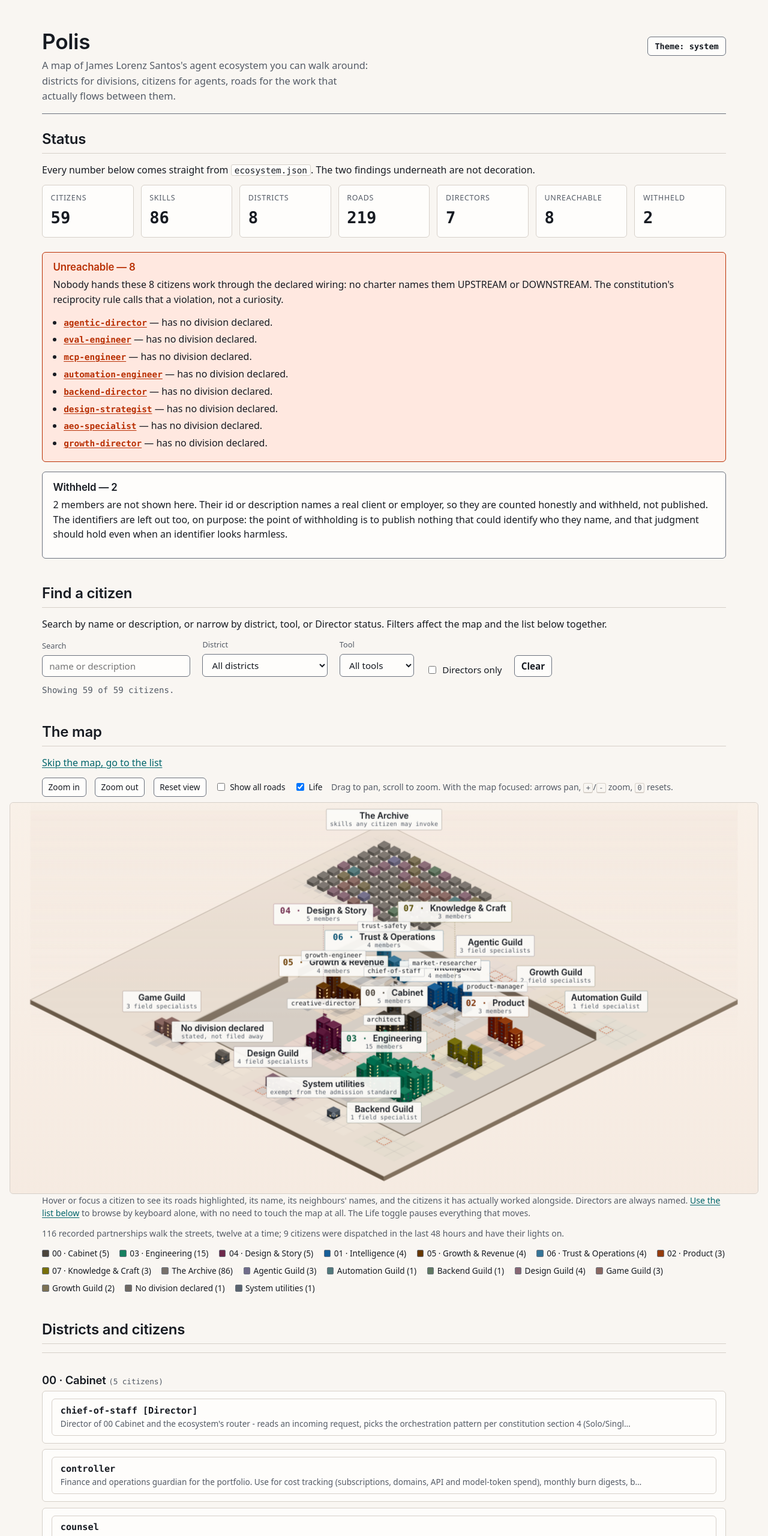
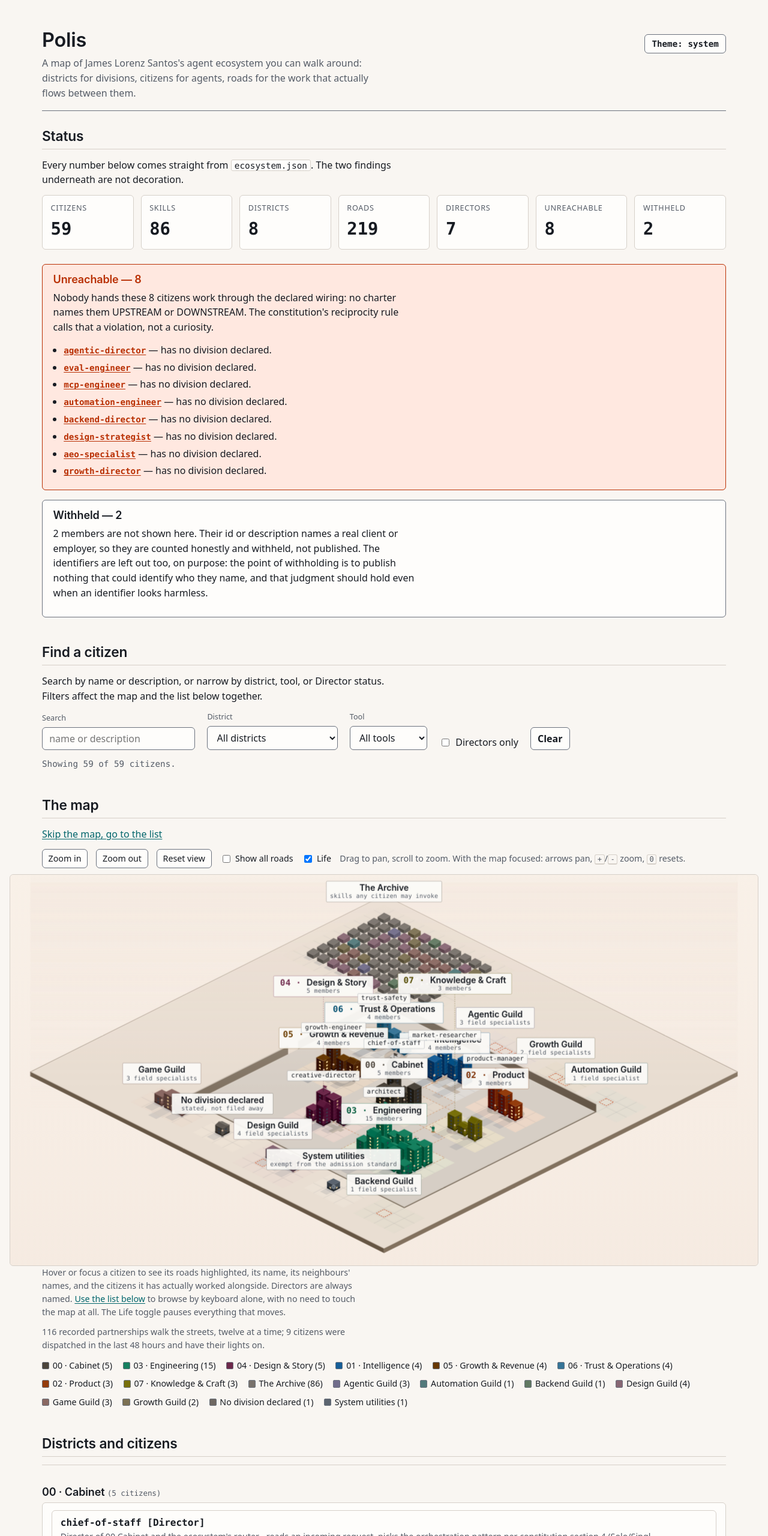
Before and after one commit to jamessuuu/polis, a website with bundled scripts: page site/index.html in a window 1280 px wide. Shown: the top 2560 px of the page at 60% size. Built offline with nearby package versions, Linux system fonts and the light colour scheme.

Commit message:
ui-craft: disciplined type scale + readable prose measure on site/styles.css
quality-harness kinds/ui-craft baseline on site/ measured 30 findings
(UC3 x4 near-duplicate rem steps, UC4 x26 prose over the 95ch readable
band, widest 165ch on .static-skill/.map-hint/bare <p> in the
unconstrained 1180px .page shell). Re-run after the fix: 0/0.

- UC3: replaced the ad-hoc rem values (0.7/0.78/0.8/0.85/0.87/0.88/0.9/
  0.92/0.95/1.02/1.05/1.1/1.15/1.35/1.5/1.7/2.2rem) with a single ratio
  scale (1.125, "major second", base 16px): 0.70/0.79/0.89/1/1.125/1.42/
  1.60/1.80/2.03rem. Near-duplicate values that were playing the same
  role (captions, meta text, secondary labels) were consolidated onto
  one shared step instead of just renumbered. .finding h3's own
  1.05rem override was dropped so it inherits the global h3 step
  instead of carrying a bespoke near-duplicate of it.
- UC4: added max-width: 66ch to the base `p` rule and to `.static-skill`
  (the readable band is 45-85ch; 66 sits in the middle regardless of
  font-size). code/kbd/pre are exempt from this pack's prose harvest by
  design and were left untouched.

npm test: 82/82 (unchanged).

```diff
--- a/site/styles.css
+++ b/site/styles.css
@@ -44,12 +44,15 @@
   color: var(--ink);
 }
 
-h1 { font-size: 2.2rem; margin: 0 0 0.2em; }
-h2 { font-size: 1.5rem; margin: 0 0 0.6em; border-bottom: 1px solid var(--border-subtle); padding-bottom: 0.35em; }
-h3 { font-size: 1.15rem; margin: 1.4em 0 0.4em; }
+h1 { font-size: 2.03rem; margin: 0 0 0.2em; }
+h2 { font-size: 1.42rem; margin: 0 0 0.6em; border-bottom: 1px solid var(--border-subtle); padding-bottom: 0.35em; }
+h3 { font-size: 1.125rem; margin: 1.4em 0 0.4em; }
 h4 { font-size: 1rem; margin: 1em 0 0.3em; }
 
-p { margin: 0 0 0.8em; }
+/* readable measure: prose in an unconstrained .page (1180px) column was
+   wrapping to 150-165 characters at wide viewports — well past the 45-85ch
+   band. 66ch sits in the middle of that band regardless of font-size. */
+p { margin: 0 0 0.8em; max-width: 66ch; }
 
 a { color: var(--accent); text-decoration-thickness: 1px; text-underline-offset: 0.15em; }
 a:hover { text-decoration-thickness: 2px; }
@@ -137,7 +140,7 @@
 
 .tagline {
   color: var(--ink-muted);
-  font-size: 1.02rem;
+  font-size: 1rem;
   margin: 0;
 }
 
@@ -149,7 +152,7 @@
 
 .theme-toggle {
   font-family: var(--font-mono);
-  font-size: 0.85rem;
+  font-size: 0.89rem;
 }
 
 main section, main aside {
@@ -160,7 +163,7 @@
 
 button, select, input[type="search"], input[type="text"] {
   font-family: var(--font-body);
-  font-size: 0.95rem;
+  font-size: 1rem;
   color: var(--ink);
   background: var(--bg-elevated);
   border: 1.5px solid var(--border-strong);
@@ -202,7 +205,7 @@
   padding: 0.7rem 0.85rem;
 }
 .stats-grid dt {
-  font-size: 0.78rem;
+  font-size: 0.79rem;
   text-transform: uppercase;
   letter-spacing: 0.06em;
   color: var(--ink-muted);
@@ -211,7 +214,7 @@
 .stats-grid dd {
   margin: 0;
   font-family: var(--font-mono);
-  font-size: 1.7rem;
+  font-size: 1.80rem;
   font-weight: 600;
 }
 
@@ -226,8 +229,9 @@
   margin-bottom: 1rem;
 }
 .finding h3 {
+  /* no own size: this IS an h3, it inherits the global h3 step (1.125rem)
+     instead of carrying a bespoke near-duplicate of it */
   margin-top: 0;
-  font-size: 1.05rem;
 }
 .finding-warn {
   border-color: var(--warn);
@@ -244,7 +248,7 @@
 
 .jump-to-citizen {
   font-family: var(--font-mono);
-  font-size: 0.9rem;
+  font-size: 0.89rem;
   background: none;
   border: none;
   padding: 0;
@@ -258,7 +262,7 @@
 .tag {
   display: inline-block;
   font-family: var(--font-mono);
-  font-size: 0.7rem;
+  font-size: 0.70rem;
   letter-spacing: 0.03em;
   text-transform: uppercase;
   padding: 0.12em 0.45em;
@@ -289,7 +293,7 @@
   gap: 0.3rem;
 }
 .field label {
-  font-size: 0.8rem;
+  font-size: 0.79rem;
   color: var(--ink-muted);
 }
 .field-checkbox {
@@ -297,11 +301,11 @@
   align-items: center;
   gap: 0.45rem;
 }
-.field-checkbox label { font-size: 0.95rem; color: var(--ink); }
+.field-checkbox label { font-size: 1rem; color: var(--ink); }
 
 #filter-summary {
   font-family: var(--font-mono);
-  font-size: 0.88rem;
+  font-size: 0.89rem;
   color: var(--ink-muted);
   margin: 0.4rem 0 0;
 }
@@ -741,7 +745,7 @@
   align-items: center;
   gap: 0.5rem 0.9rem;
   margin: 0 0 0.6rem;
-  font-size: 0.85rem;
+  font-size: 0.89rem;
 }
 .map-toolbar button {
   font: inherit;
@@ -756,7 +760,7 @@
 .map-toolbar label { display: flex; align-items: center; gap: 0.35em; }
 
 .map-hint {
-  font-size: 0.88rem;
+  font-size: 0.89rem;
   color: var(--ink-muted);
 }
 
@@ -769,7 +773,7 @@
   list-style: none;
   padding: 0;
   margin: 0.75rem 0 0;
-  font-size: 0.85rem;
+  font-size: 0.89rem;
 }
 .legend li { display: flex; align-items: center; gap: 0.4em; }
 .legend .swatch {
@@ -796,13 +800,13 @@
 }
 .static-count, .roster-count {
   font-family: var(--font-mono);
-  font-size: 0.8rem;
+  font-size: 0.79rem;
   font-weight: 400;
   color: var(--ink-muted);
 }
 .static-note {
   color: var(--ink-muted);
-  font-size: 0.9rem;
+  font-size: 0.89rem;
 }
 
 .static-agent-list, .roster-agent-list {
@@ -829,7 +833,7 @@
   border-radius: var(--radius);
   padding: 0.6rem 0.85rem;
   font-family: var(--font-mono);
-  font-size: 0.95rem;
+  font-size: 1rem;
   color: var(--ink);
 }
 .roster-agent-button:hover {
@@ -840,7 +844,7 @@
   font-family: var(--font-body);
   font-weight: 400;
   color: var(--ink-muted);
-  font-size: 0.85rem;
+  font-size: 0.89rem;
   margin-top: 0.25em;
   white-space: normal;
 }
@@ -850,7 +854,7 @@
 }
 
 .static-meta, .static-edges {
-  font-size: 0.87rem;
+  font-size: 0.89rem;
   color: var(--ink-muted);
   margin: 0.25em 0;
 }
@@ -859,6 +863,7 @@
 
 .static-skill {
   margin-bottom: 0.5em;
+  max-width: 66ch;
 }
 #skills-list, .static-skill-list {
   padding-left: 1.2em;
@@ -883,7 +888,7 @@
   width: 2.1rem;
   height: 2.1rem;
   line-height: 1;
-  font-size: 1.1rem;
+  font-size: 1.125rem;
   border-radius: 50%;
 }
 
@@ -897,7 +902,7 @@
   grid-template-columns: auto 1fr;
   gap: 0.2rem 0.8rem;
   font-family: var(--font-mono);
-  font-size: 0.92rem;
+  font-size: 0.89rem;
   margin: 0.6rem 0 1rem;
 }
 .panel-meta dt { color: var(--ink-muted); }
@@ -913,7 +918,7 @@
 }
 .panel-list li {
   font-family: var(--font-mono);
-  font-size: 0.85rem;
+  font-size: 0.89rem;
   background: var(--bg);
   border: 1px solid var(--border-subtle);
   border-radius: 3px;
@@ -925,7 +930,7 @@
 .panel-empty {
   color: var(--ink-muted);
   font-style: italic;
-  font-size: 0.9rem;
+  font-size: 0.89rem;
 }
 
 /* ---------- footer ---------- */
@@ -934,7 +939,7 @@
   border-top: 1px solid var(--border-strong);
   margin-top: 3rem;
   padding-top: 1.25rem;
-  font-size: 0.9rem;
+  font-size: 0.89rem;
   color: var(--ink-muted);
 }
 footer.site-footer p { margin: 0 0 0.5em; }
@@ -942,7 +947,7 @@
 /* ---------- responsive ---------- */
 
 @media (max-width: 560px) {
-  h1 { font-size: 1.7rem; }
-  .stats-grid dd { font-size: 1.35rem; }
+  h1 { font-size: 1.60rem; }
+  .stats-grid dd { font-size: 1.42rem; }
   .page { padding: 1rem 0.85rem 2.5rem; }
 }
```
